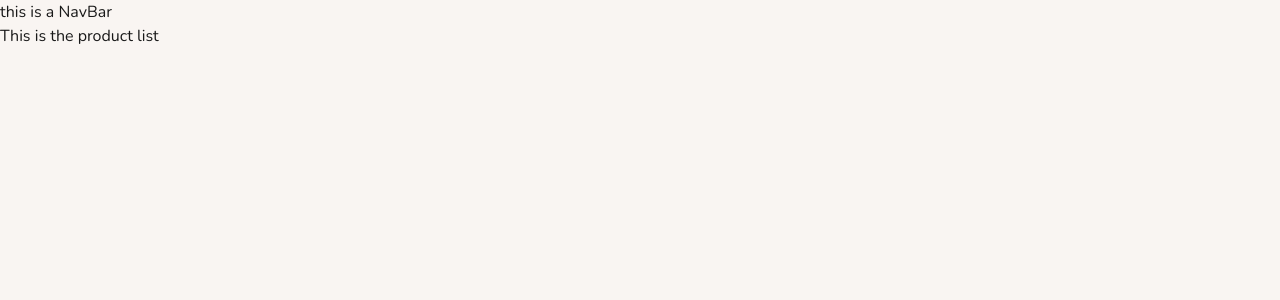
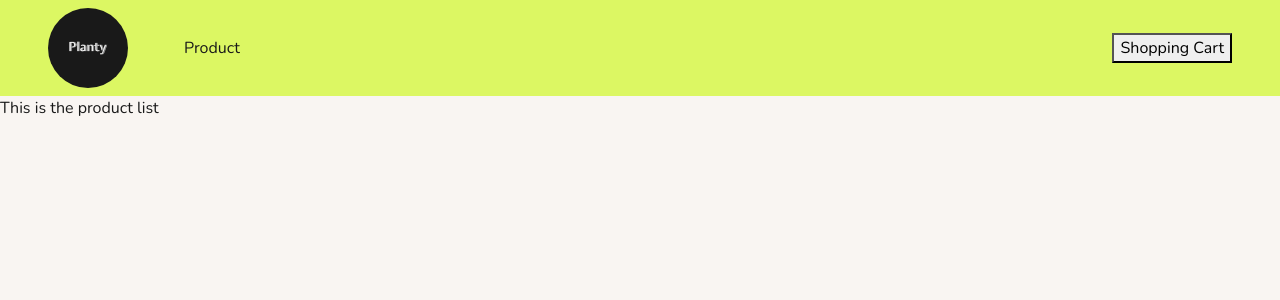
Before and after one commit to chuyunhuang/planty, a React (Create React App) app: page / in a window 1280 px wide. Shown: the top 300 px of the page. Built offline with nearby package versions, Linux system fonts and the light colour scheme.

Commit message:
implemented simple navbar with links and styling

```diff
--- /dev/null
+++ b/src/Components/NavBar/NavBar.css
@@ -0,0 +1,3 @@
+.nav-link{
+  color: #191919 !important
+}
--- a/src/Components/NavBar/NavBar.js
+++ b/src/Components/NavBar/NavBar.js
@@ -1,7 +1,30 @@
-import React from 'react';
+import React, { Component } from 'react';
+import { Link } from 'react-router-dom';
+import logo from '../../Images/logo.png'
+import './NavBar.css';
 
-export default function Navbar() {
-  return (
-    <div>this is a NavBar</div>
-  )
+export default class Navbar extends Component {
+
+  render() {
+    return (
+      <nav className="navbar navbar-expand-sm navbar-dark px-sm-5" style={{ backgroundColor: "#DCF763" }}>
+        <Link to="/">
+          <img src={logo} style={{ width: "80px", backgroundColor: "#191919", borderRadius: "50%" }} />
+        </Link>
+        <ul className="navbar-nav align-items-center">
+          <li className="nav-item ml-5">
+            <Link to="/" className="nav-link">
+              Product
+            </Link>
+          </li>
+        </ul>
+        <Link to="/cart" className="ml-auto">
+          <button>
+            Shopping Cart
+          </button>
+        </Link>
+      </nav>
+    )
+  }
+
 }
```
Also changed, not shown: src/Images/logo.png (added).
